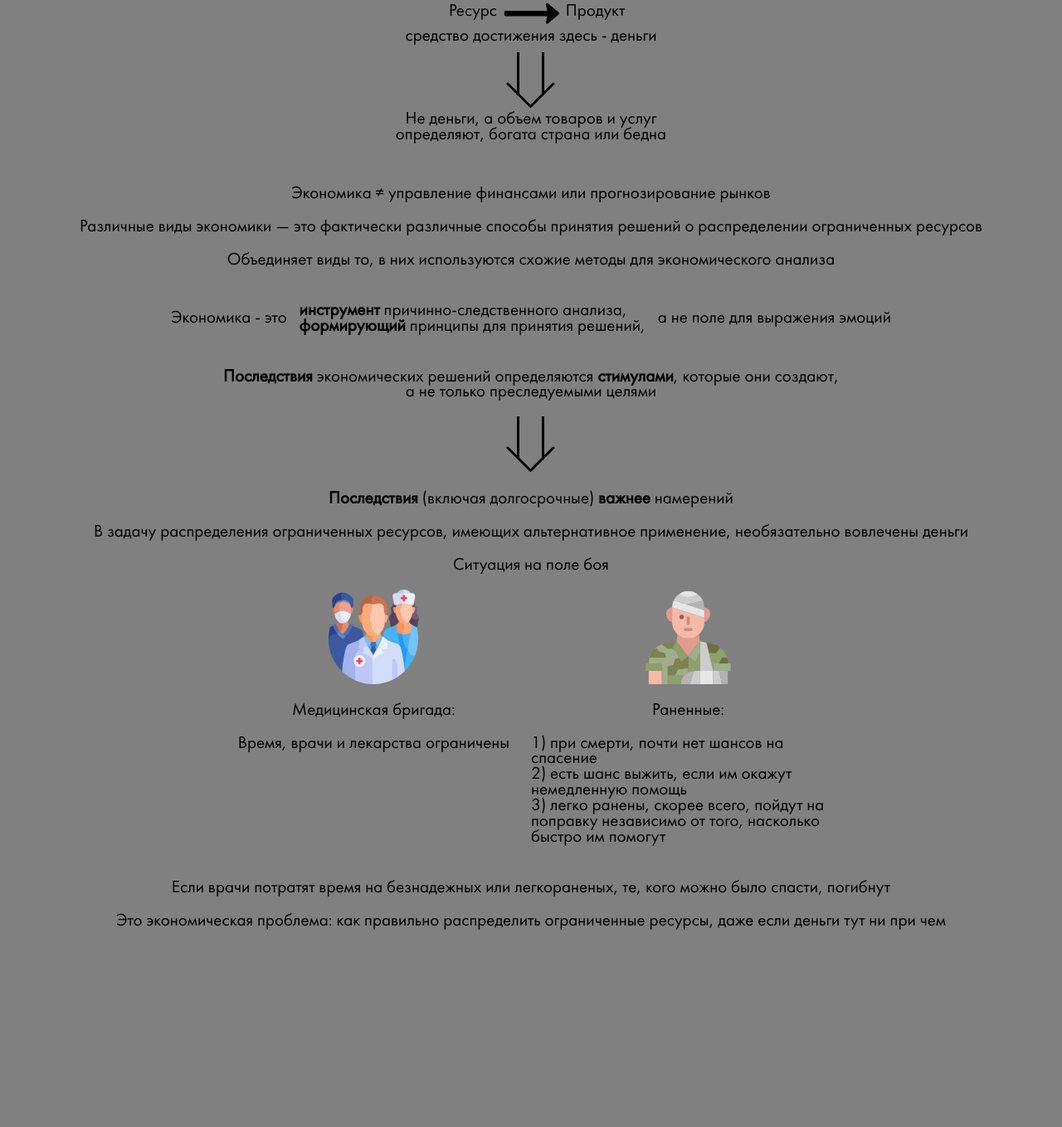
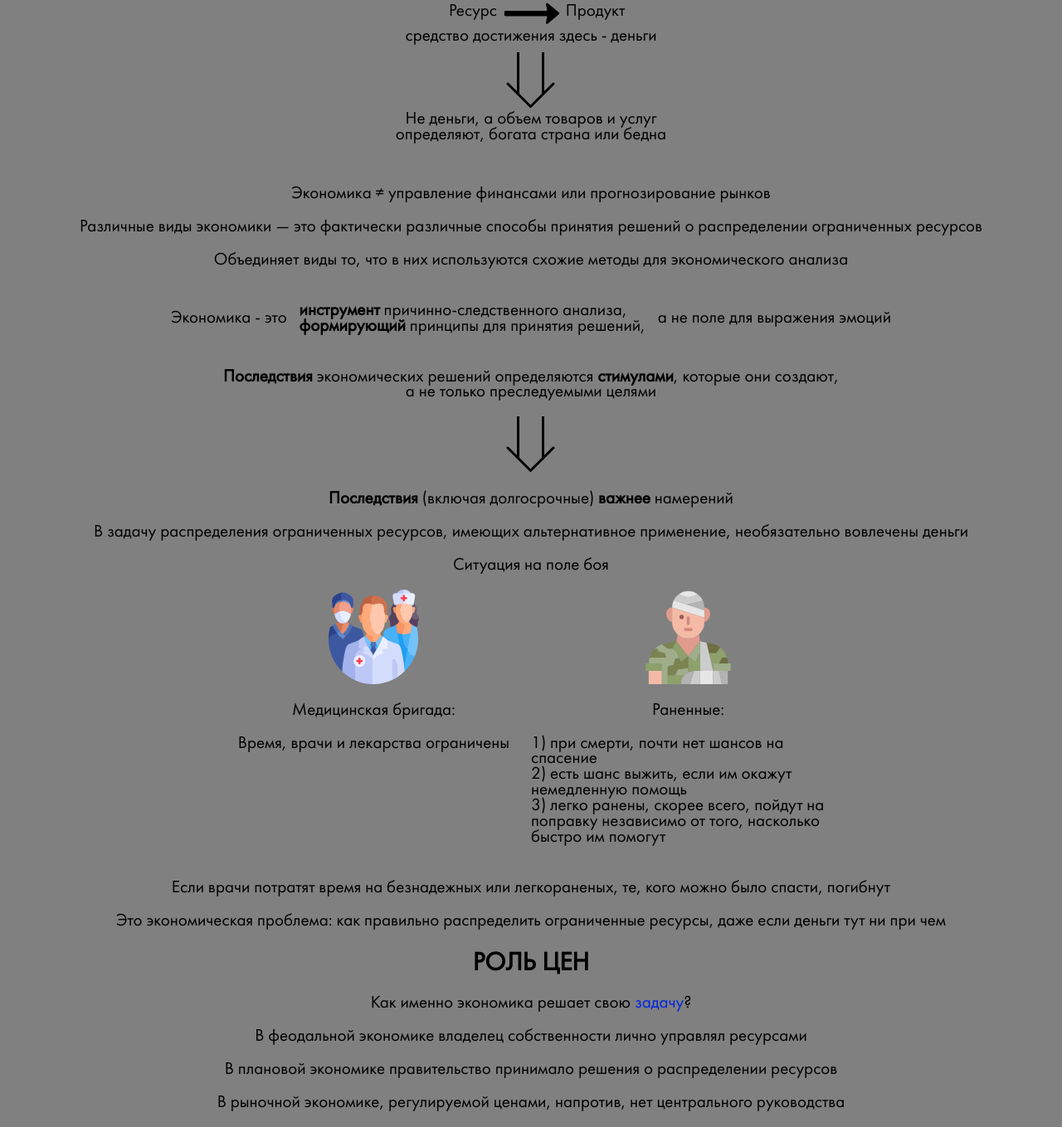
Before and after one commit to Dokumt/economy, a plain HTML site: page index.html in a window 1280 px wide. Shown: the part 2034-3393 px from the top of the page at 83% size. Before the commit the page ends 3174 px from the top, so only its background shows below. Drawn offline with Linux system fonts and the light colour scheme.

Commit message:
Add files via upload

```diff
--- a/index.html
+++ b/index.html
@@ -6,10 +6,10 @@
 		<link rel="stylesheet" href="style/style.css"/>
 	</head>
 	<body>
-	<div>
+	<section id="introduction">
 		<p>Конечность ресурсов - причина существования экономики</p>
 		<p>Эдемский сад был системой производства и распределения товаров и услуг, но он не был экономикой, потому что все в нем предлагалось в неограниченном количестве</p>
-		<p><span class="keyword">Экономика</span> — это наука об использовании ограниченных средств,<br>имеющих альтернативное применение (один и тот же ресурс можно реализовать по-разному)</p>
+		<p><span id="definition" class="keyword">Экономика</span> — это наука об использовании ограниченных средств,<br>имеющих альтернативное применение (один и тот же ресурс можно реализовать по-разному)</p>
 		<p>Если бы каждый ресурс можно было использовать только <b>одним способом</b>, экономика стала бы намного <b>проще</b><br>Однако<br>способов использования одного и того же ресурса множество</p>
 		<img width="60%" src="img/alternate.svg" alt="Альтернативы">
 		<p><span class="keyword">Дефицит</span> — это нехватка, недостаток чего-то</p>
@@ -116,7 +116,7 @@
 
 		<p>Экономика ≠ управление финансами или прогнозирование рынков</p>
 		<p>Различные виды экономики — это фактически различные способы принятия решений о распределении ограниченных ресурсов</p>
-		<p>Объединяет виды то, в них используются схожие методы для экономического анализа</p>
+		<p>Объединяет виды то, что в них используются схожие методы для экономического анализа</p>
 		<div class="inlineVertical">
 			<p>Экономика - это</p>
 			<p style="text-align: left; margin-left: 10px; margin-right: 10px;"><b>инструмент</b> причинно-следственного анализа,<br><b>формирующий</b> принципы для принятия решений,</p>
@@ -152,8 +152,16 @@
 		</div>
 		<p>Если врачи потратят время на безнадежных или легкораненых, те, кого можно было спасти, погибнут</p>
 		<p>Это экономическая проблема: как правильно распределить ограниченные ресурсы, даже если деньги тут ни при чем</p>
-	</div>
+	</section>
+
+	<section id="introduction">
+		<h1>РОЛЬ ЦЕН</h1>
+		<p>Как именно экономика решает свою <a href="#definition">задачу</a>?</p>
+		<p>В феодальной экономике владелец собственности лично управлял ресурсами</p>
+		<p>В плановой экономике правительство принимало решения о распределении ресурсов</p>
+		<p>В рыночной экономике, регулируемой ценами, напротив, нет центрального руководства</p>
+
+	</section>
 	<script src="script/script.js"></script>
 	</body>
-
 </html>
--- a/style/style.css
+++ b/style/style.css
@@ -18,6 +18,11 @@ body {
 	font: 21px Futura, tahoma, sans-serif;
 	line-height: 0.9; /* Межстрочный интервал */
 	background: gray;
+}
+
+a {
+	color: #0024e1;
+	text-decoration: none;
 }
 
 img, svg {
```
